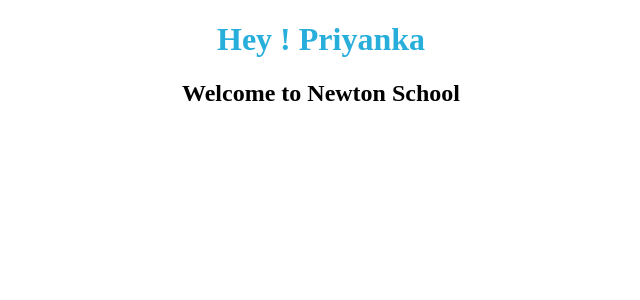
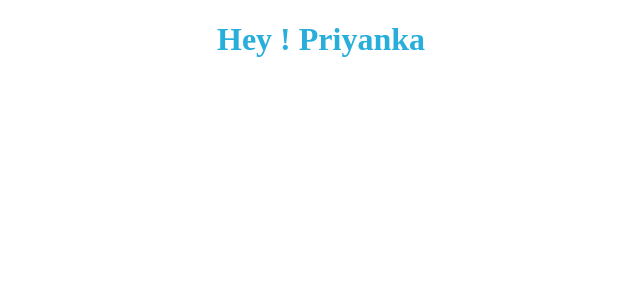
Before and after one commit to prriyamishra44/What-is-React-JS-Why-React-Create-react-app-What-is-virtual-dom-React-Basi---we85yaq85dp2, a React app: page / in a window 1280 px wide. Shown: the top 300 px of the page, without its empty margins (319-959 px from the left). Built offline with nearby package versions, Linux system fonts and the light colour scheme.

Commit message:
final changes done

```diff
--- a/src/components/App.js
+++ b/src/components/App.js
@@ -6,7 +6,7 @@
 
 
   return (
-    <Welcome name="Priyanka" message= 'Welcome to Newton School'/>
+    <Welcome name="Priyanka" />
   )
 }
 
```
